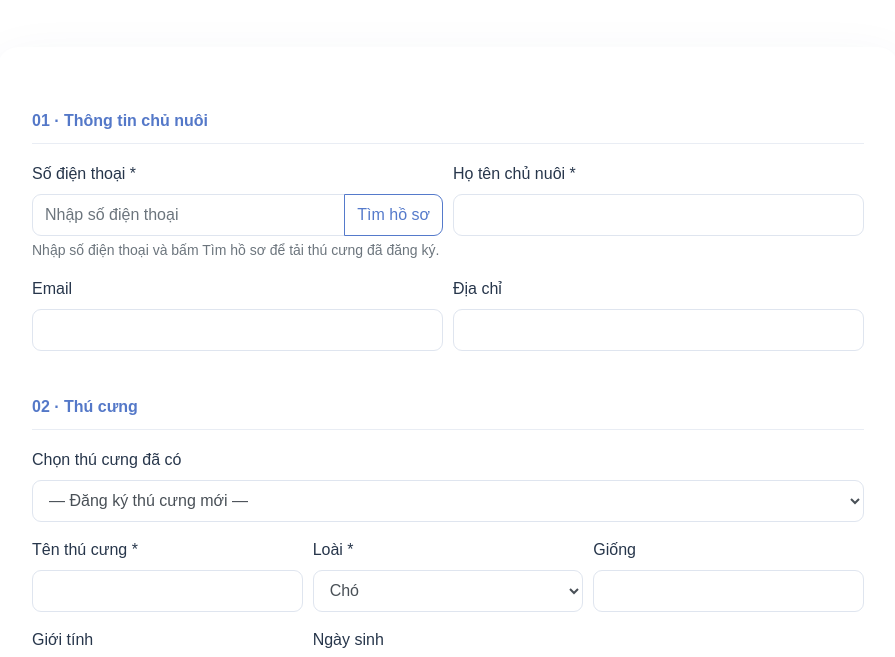
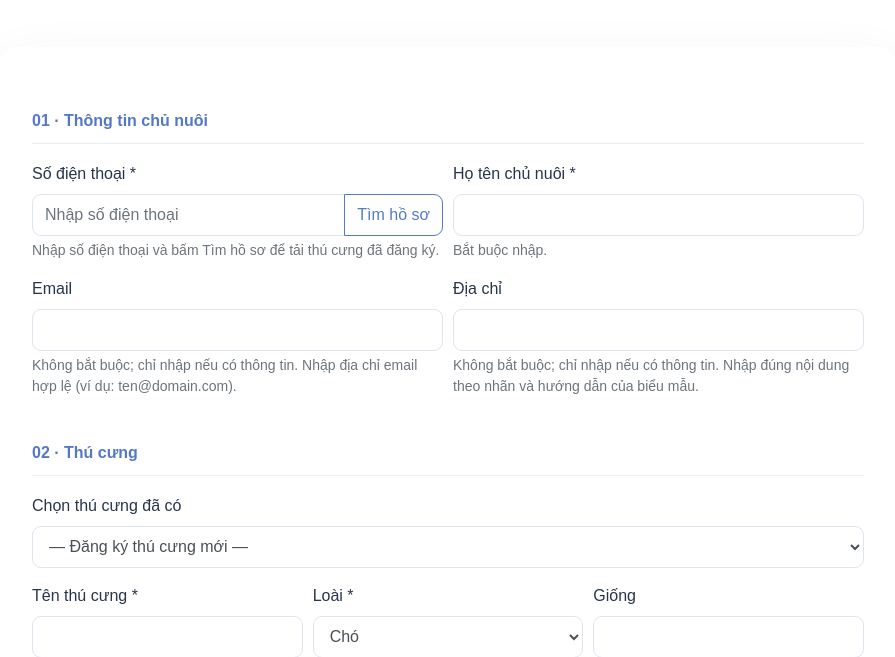
Before and after one commit to phtheo234-debug/pet_clinic, a Laravel app: page / in a window 1280 px wide. Shown: the part 1892-2549 px from the top of the page, without its empty margins (192-1087 px from the left). Run offline with Laravel 12, Linux system fonts and the light colour scheme; data that the repository does not hold is empty.

Commit message:
Nhúng hướng dẫn nhập liệu vào trang khách hàng

```diff
--- a/resources/views/khach-hang.blade.php
+++ b/resources/views/khach-hang.blade.php
@@ -55,5 +55,5 @@
 </div></div></div></section>
 <section id="contact" class="section container"><div class="section-heading"><span>LIÊN HỆ</span><h2>Chúng tôi luôn sẵn sàng hỗ trợ</h2></div><div class="row text-center"><div class="col-md-4"><i class="fas fa-map-marker-alt contact-icon"></i><h6>Địa chỉ</h6><p>Vui lòng cập nhật địa chỉ phòng khám tại đây.</p></div><div class="col-md-4"><i class="fas fa-phone contact-icon"></i><h6>Điện thoại</h6><p>Liên hệ trực tiếp với lễ tân phòng khám.</p></div><div class="col-md-4"><i class="fas fa-clock contact-icon"></i><h6>Giờ tiếp nhận</h6><p>Sáng 07:00–11:00 · Chiều 14:00–17:00</p></div></div></section>
 <footer class="footer text-center">© {{ date('Y') }} PET CLINIC · Chăm sóc thú cưng tận tâm</footer>
-<script src="https://code.jquery.com/jquery-3.5.1.min.js"></script><script src="https://cdn.jsdelivr.net/npm/bootstrap@4.6.2/dist/js/bootstrap.bundle.min.js"></script><script src="{{ asset('js/khach-hang.js') }}?v=3"></script>
+<script src="https://code.jquery.com/jquery-3.5.1.min.js"></script><script src="https://cdn.jsdelivr.net/npm/bootstrap@4.6.2/dist/js/bootstrap.bundle.min.js"></script><script src="{{ asset('js/form-guidance.js') }}?v=1"></script><script src="{{ asset('js/khach-hang.js') }}?v=4"></script>
 </body></html>
```
